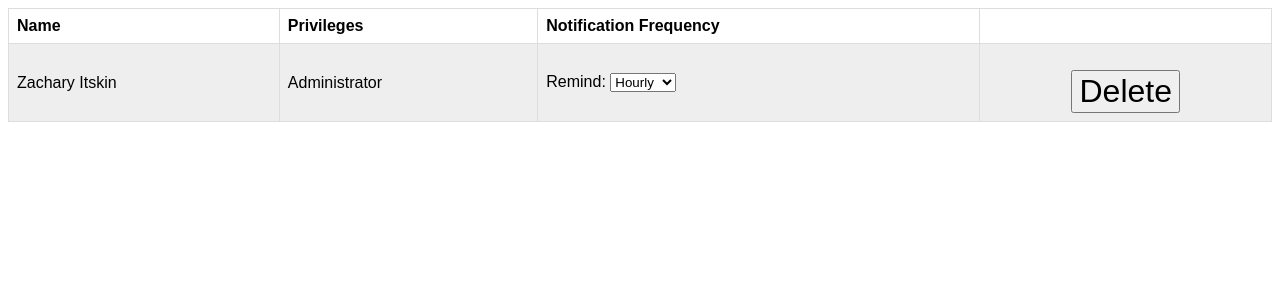
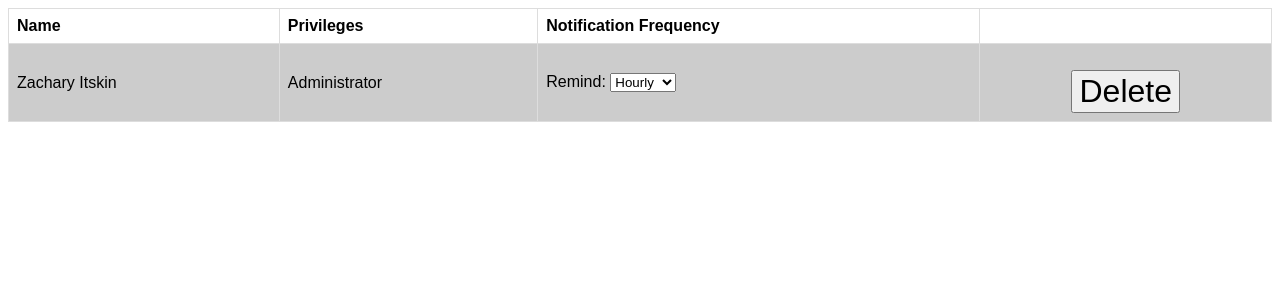
Before and after one commit to Zayitskin/AFSC-Display-Assistant, a PHP site: page /admin.html in a window 1280 px wide. Shown: the top 300 px of the page. Run offline with PHP 8.4, Linux system fonts and the light colour scheme.

Commit message:
Aligned CSS to master branch

```diff
--- a/ludas.css
+++ b/ludas.css
@@ -11,7 +11,11 @@ td, th {
 }
 
 tr:nth-child(even) {
-    background-color: #eeeeee;
+    background-color: #cccccc;
+}
+
+tr:nth-child(odd) {
+    background-color: #ffffff;
 }
 
 h {
```
